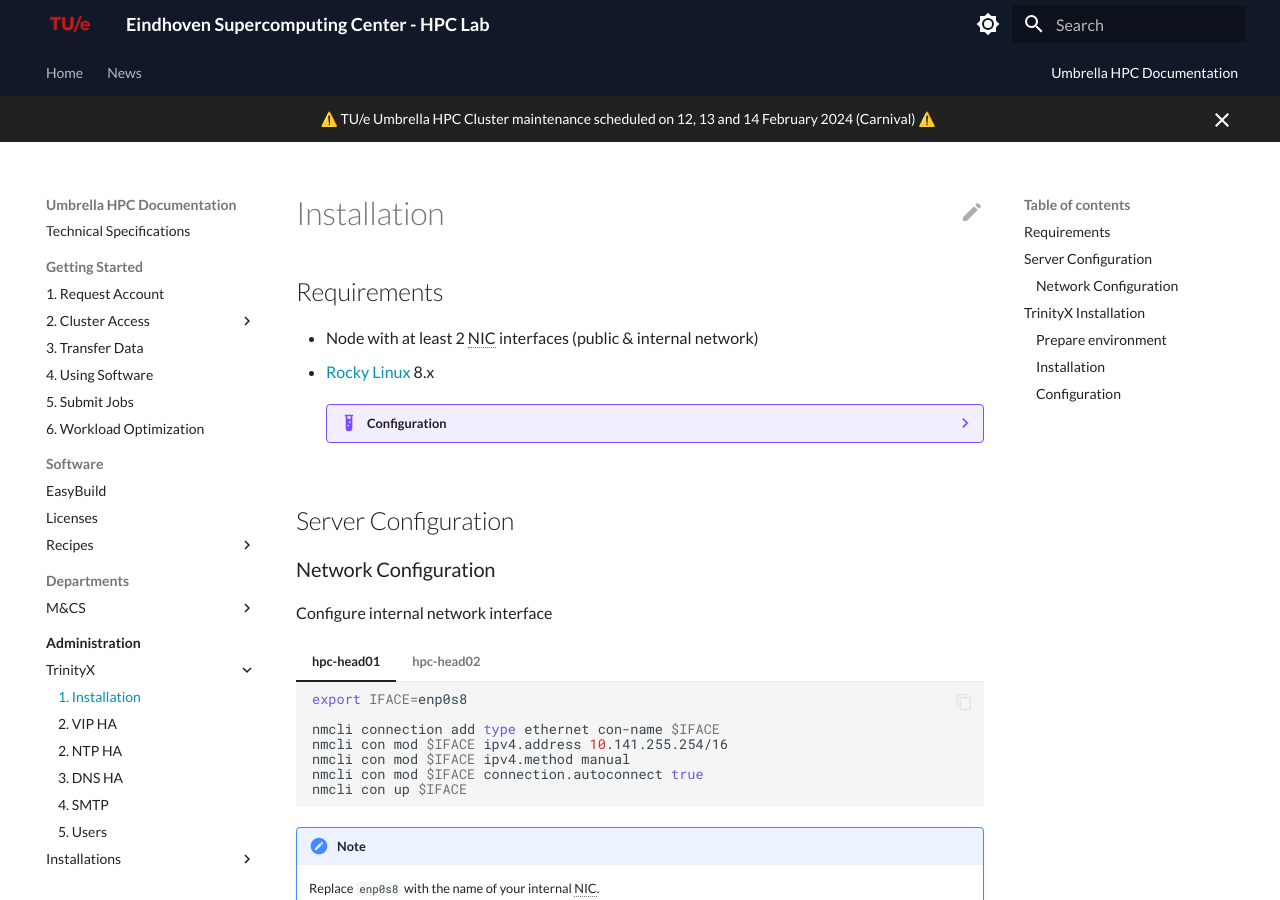
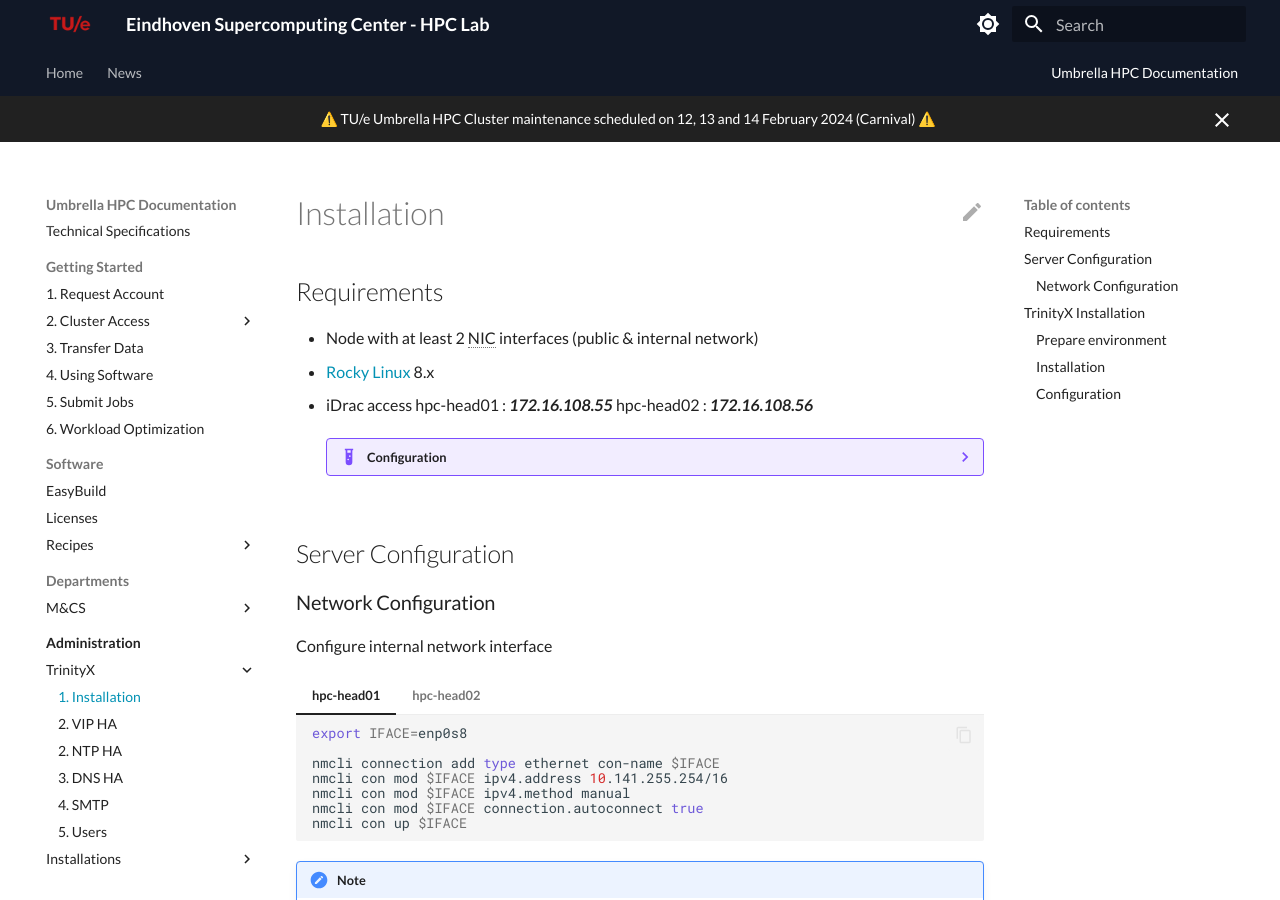
Before and after one commit to gferhpc/supercomputing.tue.nl, an MkDocs documentation site: the page built from pages/documentation/administration/trinityx/installation.md, in a window 1280 px wide and 900 px high. Built offline with MkDocs 1.6.1 and Material for MkDocs 9.7.7, drawn with Linux system fonts in a browser that asks for light colours.

Commit message:
Update installation.md

```diff
--- a/pages/documentation/administration/trinityx/installation.md
+++ b/pages/documentation/administration/trinityx/installation.md
@@ -4,6 +4,7 @@
 
 - Node with at least 2 NIC interfaces (public & internal network)
 - [Rocky Linux](https://rockylinux.org){:target=_blank} 8.x
+- iDrac access hpc-head01 : ***172.16.108.55*** hpc-head02 : ***172.16.108.56***
 
     ??? example "Configuration"
 
```
